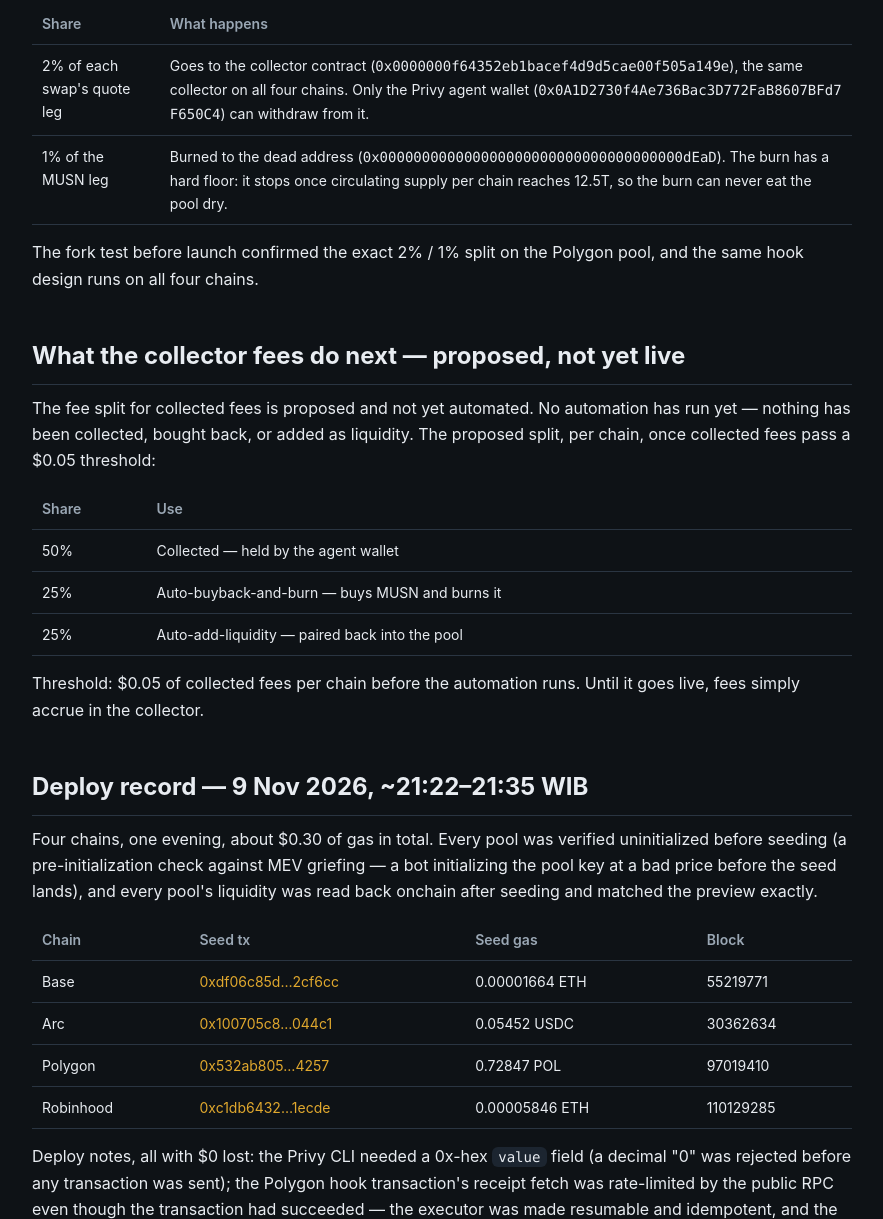
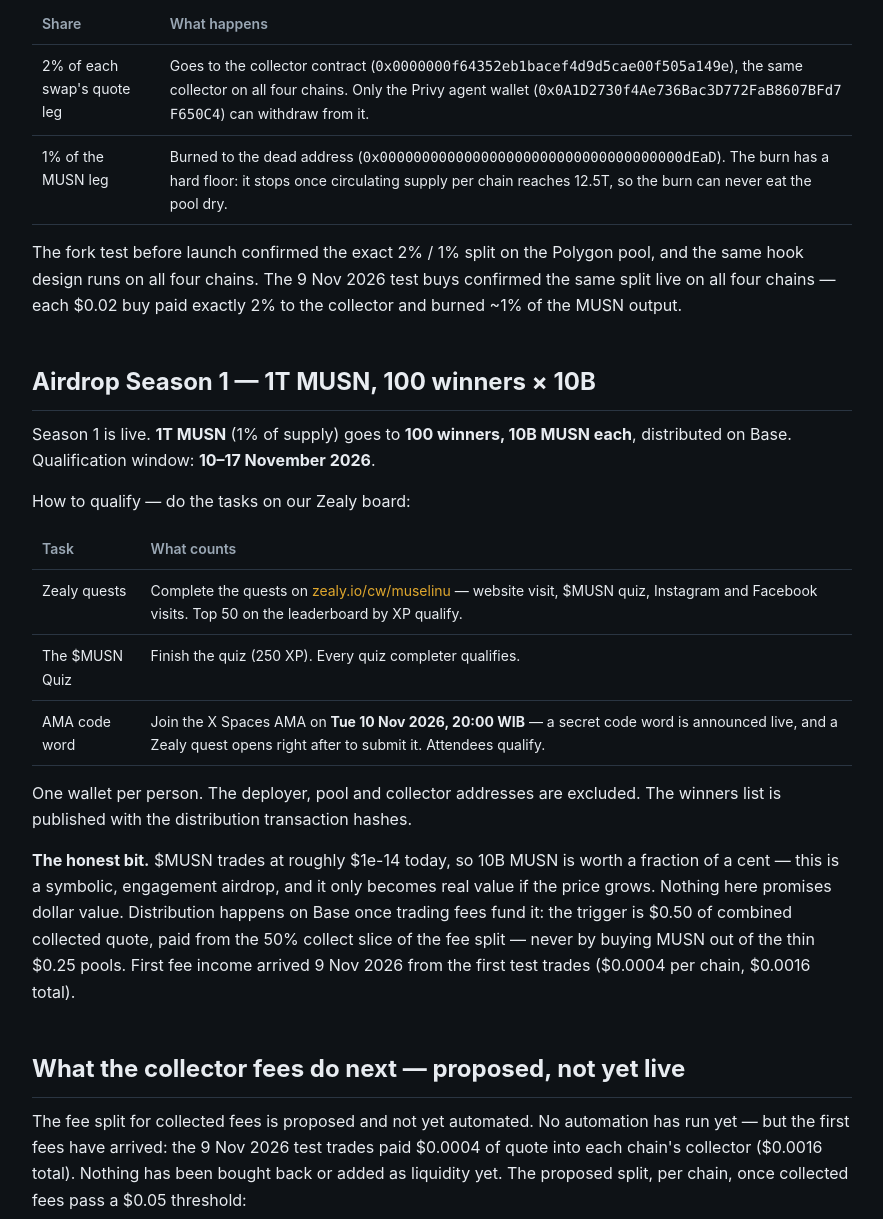
Before and after one commit to laserinu/muse-website, a plain HTML site: page musn/index.html in a window 1280 px wide. Shown: the part 3889-5108 px from the top of the page, without its empty margins (198-1081 px from the left). Drawn offline with Linux system fonts and the light colour scheme.

Commit message:
MUSN Airdrop Season 1: tasks, terms + first fee income

```diff
--- a/musn/index.html
+++ b/musn/index.html
@@ -137,10 +137,22 @@ Collector — same on all four chains: <span class="mono">0x0000000f64352eb1bace
 <tr><td>2% of each swap's quote leg</td><td>Goes to the collector contract (<span class="mono">0x0000000f64352eb1bacef4d9d5cae00f505a149e</span>), the same collector on all four chains. Only the Privy agent wallet (<span class="mono">0x0A1D2730f4Ae736Bac3D772FaB8607BFd7F650C4</span>) can withdraw from it.</td></tr>
 <tr><td>1% of the MUSN leg</td><td>Burned to the dead address (<span class="mono">0x000000000000000000000000000000000000dEaD</span>). The burn has a hard floor: it stops once circulating supply per chain reaches 12.5T, so the burn can never eat the pool dry.</td></tr>
 </table>
-<p>The fork test before launch confirmed the exact 2% / 1% split on the Polygon pool, and the same hook design runs on all four chains.</p>
+<p>The fork test before launch confirmed the exact 2% / 1% split on the Polygon pool, and the same hook design runs on all four chains. The 9 Nov 2026 test buys confirmed the same split live on all four chains — each $0.02 buy paid exactly 2% to the collector and burned ~1% of the MUSN output.</p>
+
+<h2>Airdrop Season 1 — 1T MUSN, 100 winners × 10B</h2>
+<p>Season 1 is live. <strong>1T MUSN</strong> (1% of supply) goes to <strong>100 winners, 10B MUSN each</strong>, distributed on Base. Qualification window: <strong>10–17 November 2026</strong>.</p>
+<p>How to qualify — do the tasks on our Zealy board:</p>
+<table>
+<tr><th>Task</th><th>What counts</th></tr>
+<tr><td>Zealy quests</td><td>Complete the quests on <a href="https://zealy.io/cw/muselinu">zealy.io/cw/muselinu</a> — website visit, $MUSN quiz, Instagram and Facebook visits. Top 50 on the leaderboard by XP qualify.</td></tr>
+<tr><td>The $MUSN Quiz</td><td>Finish the quiz (250 XP). Every quiz completer qualifies.</td></tr>
+<tr><td>AMA code word</td><td>Join the X Spaces AMA on <strong>Tue 10 Nov 2026, 20:00 WIB</strong> — a secret code word is announced live, and a Zealy quest opens right after to submit it. Attendees qualify.</td></tr>
+</table>
+<p>One wallet per person. The deployer, pool and collector addresses are excluded. The winners list is published with the distribution transaction hashes.</p>
+<p><strong>The honest bit.</strong> $MUSN trades at roughly $1e-14 today, so 10B MUSN is worth a fraction of a cent — this is a symbolic, engagement airdrop, and it only becomes real value if the price grows. Nothing here promises dollar value. Distribution happens on Base once trading fees fund it: the trigger is $0.50 of combined collected quote, paid from the 50% collect slice of the fee split — never by buying MUSN out of the thin $0.25 pools. First fee income arrived 9 Nov 2026 from the first test trades ($0.0004 per chain, $0.0016 total).</p>
 
 <h2>What the collector fees do next — proposed, not yet live</h2>
-<p>The fee split for collected fees is proposed and not yet automated. No automation has run yet — nothing has been collected, bought back, or added as liquidity. The proposed split, per chain, once collected fees pass a $0.05 threshold:</p>
+<p>The fee split for collected fees is proposed and not yet automated. No automation has run yet — but the first fees have arrived: the 9 Nov 2026 test trades paid $0.0004 of quote into each chain's collector ($0.0016 total). Nothing has been bought back or added as liquidity yet. The proposed split, per chain, once collected fees pass a $0.05 threshold:</p>
 <table>
 <tr><th>Share</th><th>Use</th></tr>
 <tr><td>50%</td><td>Collected — held by the agent wallet</td></tr>
```
